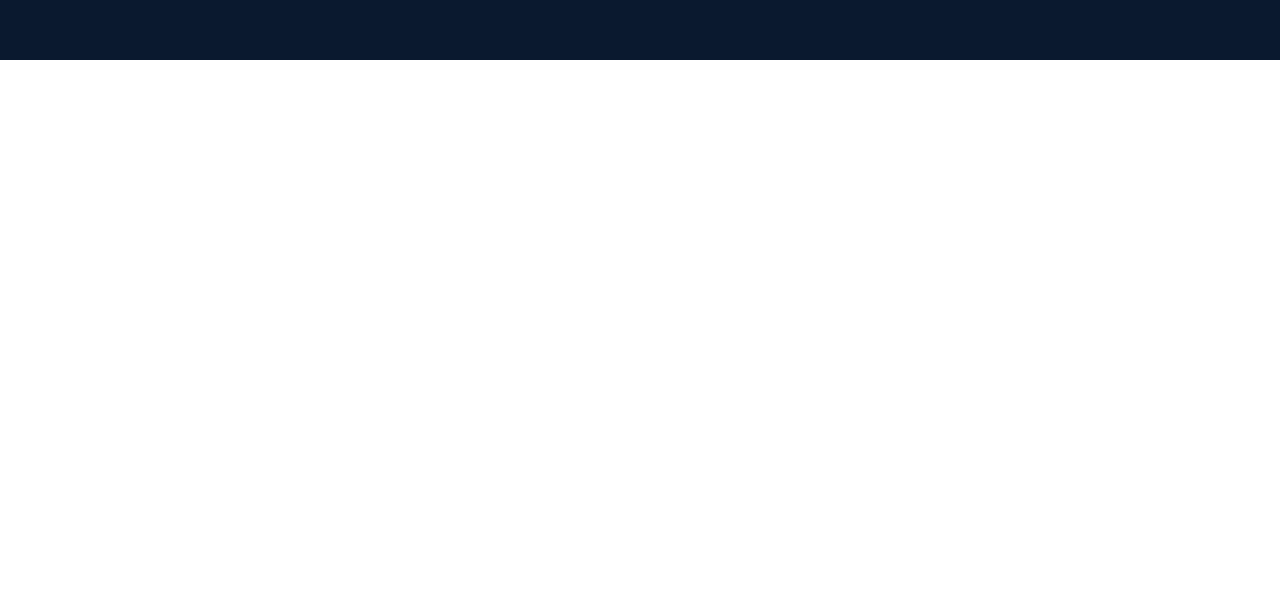
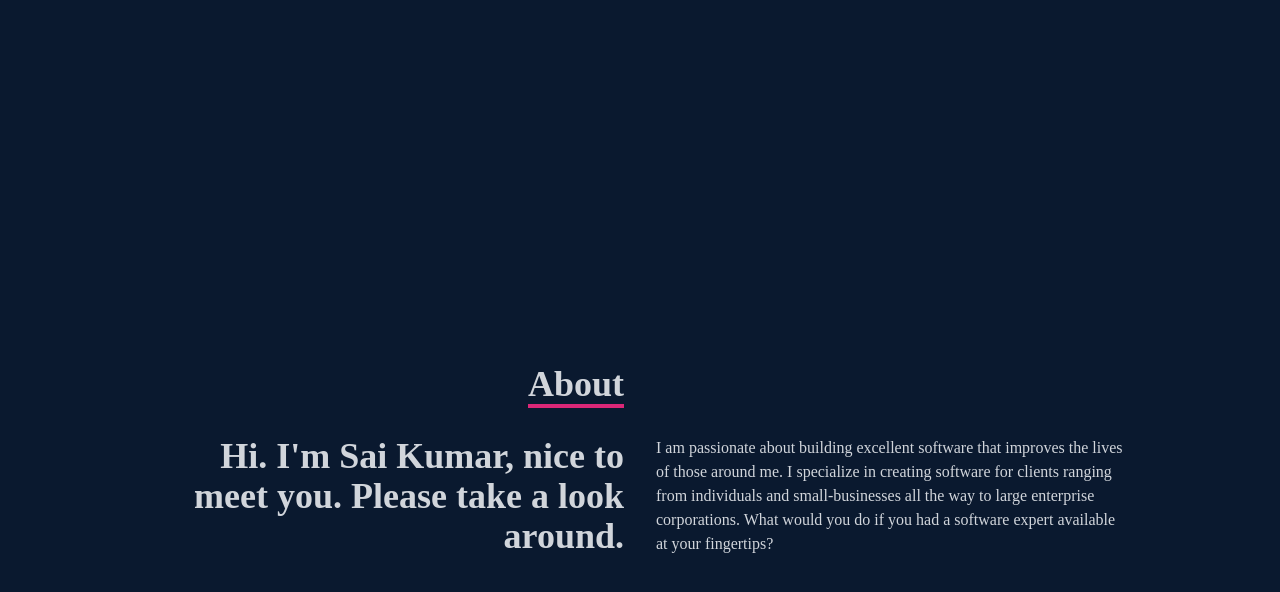
Before and after one commit to JarkovskyDev/Project-1, a React (Create React App) app: page / in a window 1280 px wide. Shown: the part 740-1332 px from the top of the page. Before the commit the page ends 800 px from the top, so only its background shows below. Built offline with nearby package versions, Linux system fonts and the light colour scheme.

Commit message:
about section finished

```diff
--- a/src/App.js
+++ b/src/App.js
@@ -1,3 +1,4 @@
+import About from "./components/About";
 import Home from "./components/Home";
 import Navbar from "./components/Navbar";
 
@@ -7,6 +8,7 @@
     <div>
       <Navbar />
       <Home />
+      <About />
     </div>
   );
 }
--- /dev/null
+++ b/src/components/About.jsx
@@ -0,0 +1,32 @@
+import React from 'react';
+
+const About = () => {
+  return (
+    <div name='about' className='w-full h-screen bg-[#0a192f] text-gray-300'>
+      <div className='flex flex-col justify-center items-center w-full h-full'>
+        <div className='max-w-[1000px] w-full grid grid-cols-2 gap-8'>
+          <div className='sm:text-right pb-8 pl-4'>
+            <p className='text-4xl font-bold inline border-b-4 border-pink-600'>
+              About
+            </p>
+          </div>
+          <div></div>
+          </div>
+          <div className='max-w-[1000px] w-full grid sm:grid-cols-2 gap-8 px-4'>
+            <div className='sm:text-right text-4xl font-bold'>
+              <p>Hi. I'm Sai Kumar, nice to meet you. Please take a look around.</p>
+            </div>
+            <div>
+              <p>I am passionate about building excellent software that improves
+              the lives of those around me. I specialize in creating software
+              for clients ranging from individuals and small-businesses all the
+              way to large enterprise corporations. What would you do if you had
+              a software expert available at your fingertips?</p>
+            </div>
+          </div>
+      </div>
+    </div>
+  );
+};
+
+export default About;
```
